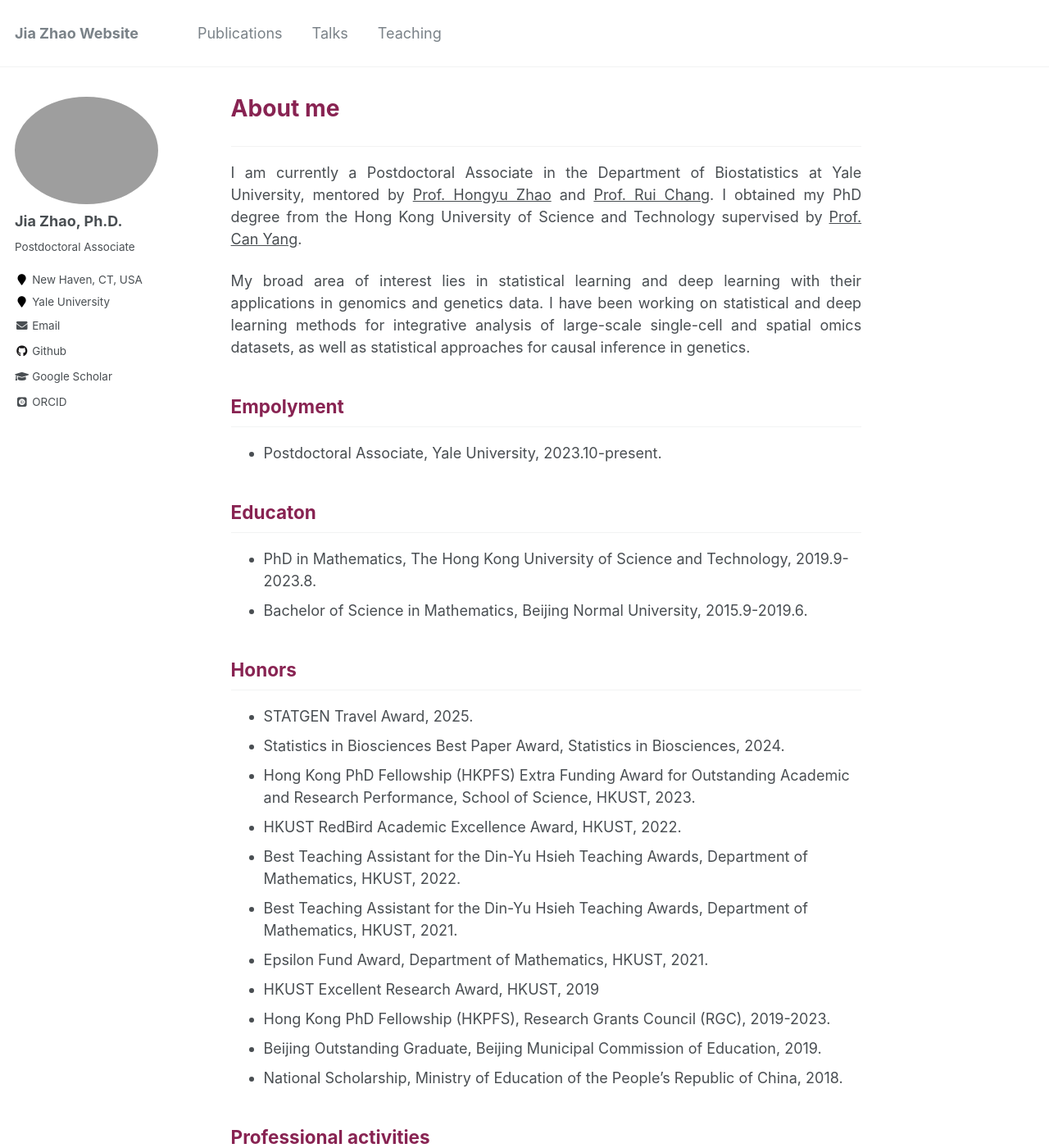
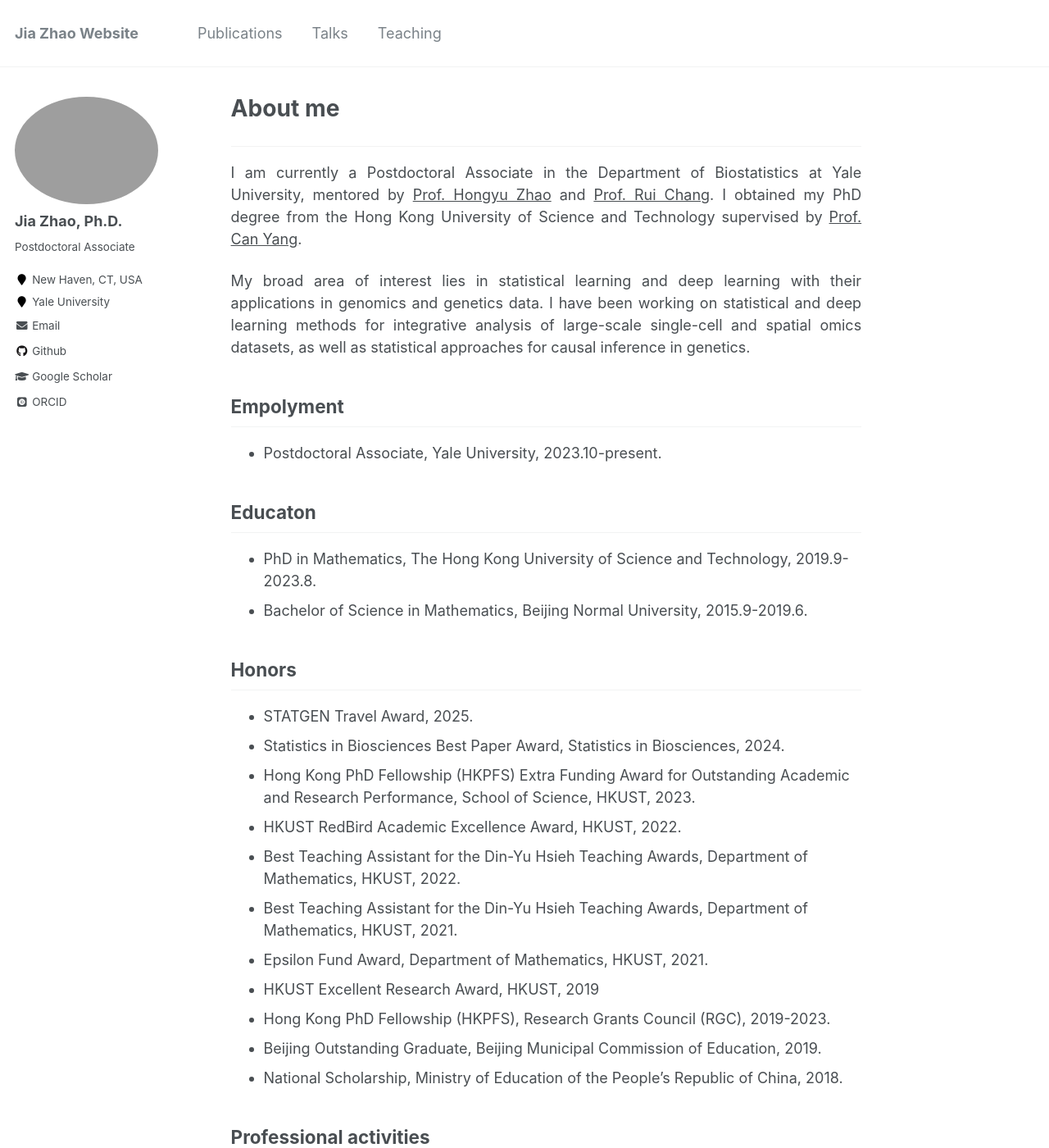
Before and after one commit to jiazhao97/jiazhao97.github.io, a Jekyll site: the page built from _pages/about.md, in a window 1280 px wide and 1400 px high. Shown: the whole window at 82% size. Built offline with Jekyll 4.4.1, drawn with Linux system fonts in a browser that asks for light colours; some web fonts are replaced.

Commit message:
Update _base.scss

```diff
--- a/_sass/_base.scss
+++ b/_sass/_base.scss
@@ -28,20 +28,13 @@ h1, h2, h3, h4, h5, h6 {
   font-weight: bold;
 }
 
-.page__title,
-.page__content h1 {
-  color: #882352 !important;
-}
-
 h1 {
   margin-top: 0;
   font-size: $type-size-3;
-  color: #882352 !important;
 }
 
 h2 {
   font-size: $type-size-4;
-  color: #882352 !important;
 }
 
 h3 {
```
